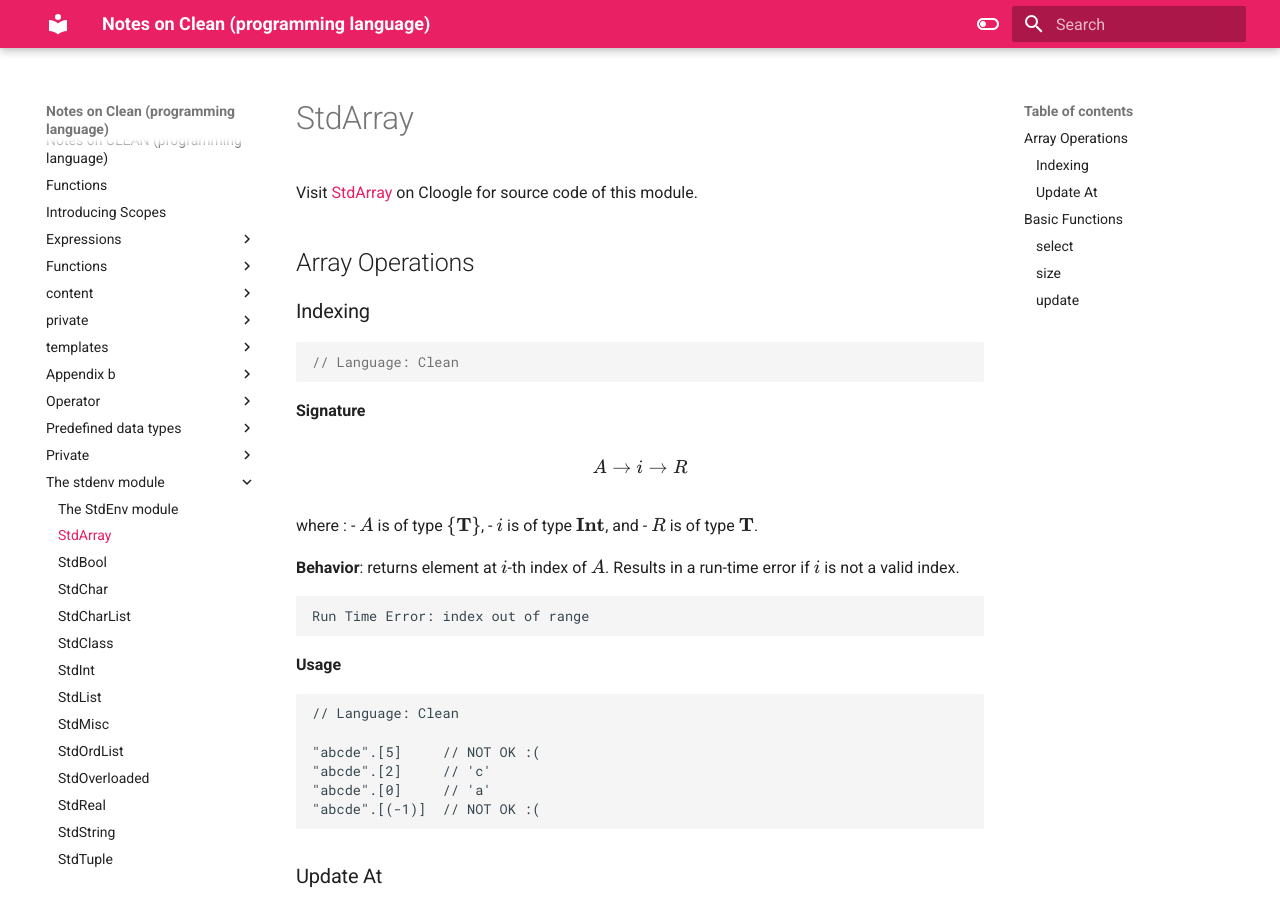
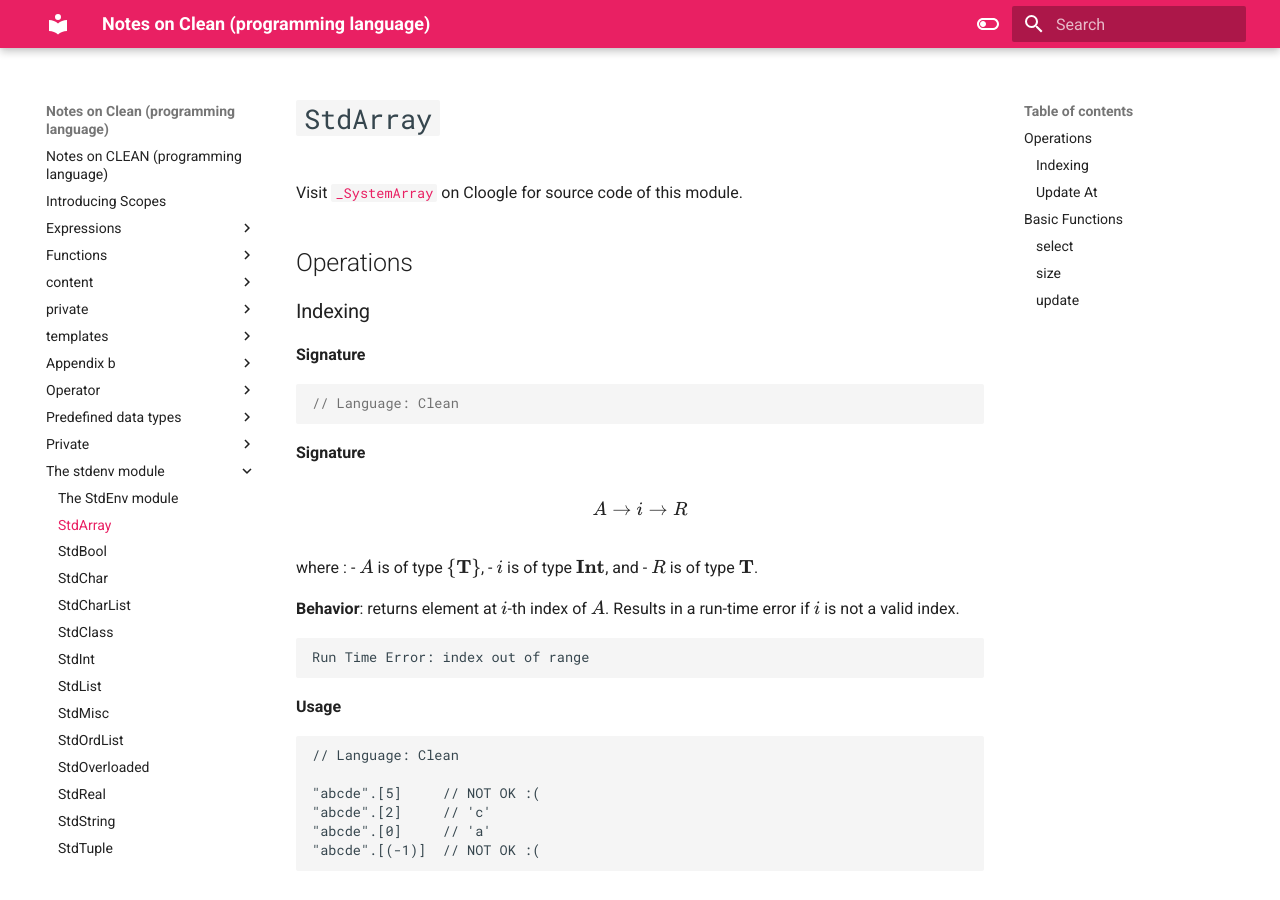
Before and after one commit to Eurydia/notes-on-clean-programming-language, an MkDocs documentation site: the page built from docs/the-stdenv-module/stdarray.md, in a window 1280 px wide and 900 px high. Built offline with MkDocs 1.6.1 and Material for MkDocs 9.7.7, drawn with Linux system fonts in a browser that asks for light colours.

Commit message:
styled stdenv entry note

````diff
--- a/docs/the-stdenv-module/stdarray.md
+++ b/docs/the-stdenv-module/stdarray.md
@@ -1,13 +1,17 @@
-# StdArray
+# `StdArray`
 
-Visit [StdArray](https://cloogle.org/src/#base-stdenv/StdArray;icl;line=1) on Cloogle for source code of this module.
+Visit [`_SystemArray`](https://cloogle.org/src/#base-stdenv/StdArray;icl;line=1) on Cloogle for source code of this module.
 
-## Array Operations
+## Operations
 
 ### Indexing
 
+**Signature**
+
 ```Clean
 // Language: Clean
+
+
 
 ```
 
````
Also changed, not shown: docs/Functions/index.md (renamed from docs/Functions.md, +0 -3 lines), docs/index.md (+0 -4 lines), docs/the-stdenv-module/index.md (+1 -1 lines), docs/the-stdenv-module/stdbool.md (+2 -2 lines).
